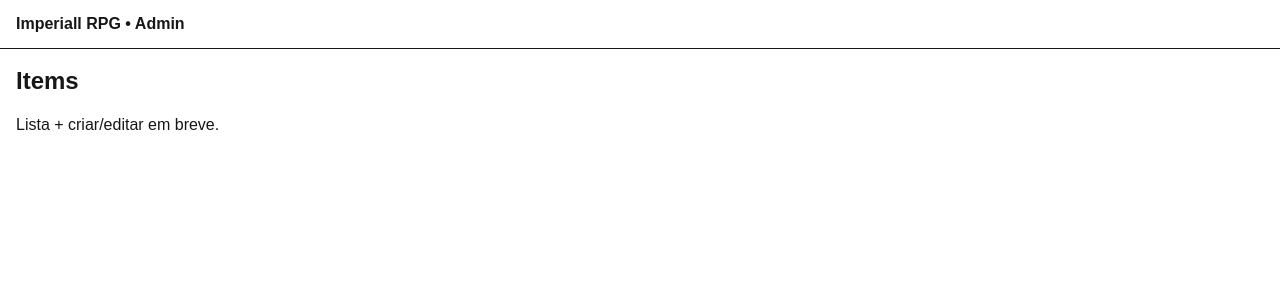
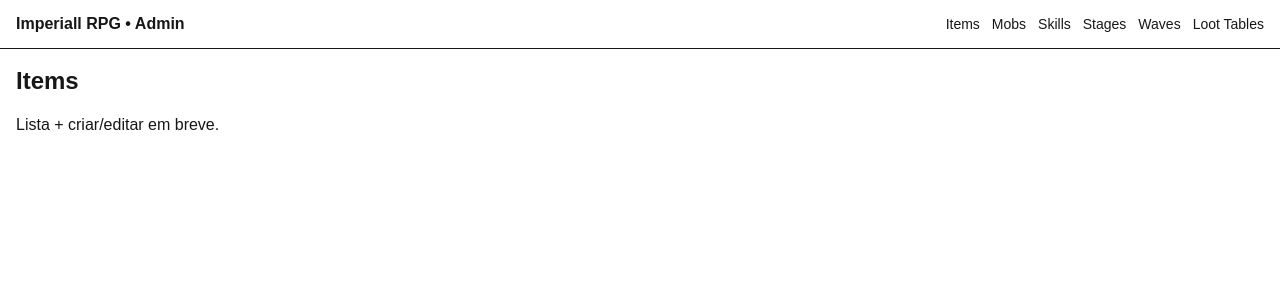
Before and after one commit to Kazenski/imperiall-rpg-admin, a Next.js app: page /items in a window 1280 px wide. Shown: the top 300 px of the page. Built offline with nearby package versions, Linux system fonts and the light colour scheme.

Commit message:
feat(admin): nav + actions stubs + layout

```diff
--- a/src/app/(admin)/layout.tsx
+++ b/src/app/(admin)/layout.tsx
@@ -1,8 +1,11 @@
+import AdminNav from '@/components/layout/admin-nav'
+
 export default function AdminLayout({ children }: { children: React.ReactNode }) {
   return (
     <div className="min-h-screen flex flex-col">
       <header className="border-b px-4 py-3 flex items-center justify-between">
         <div className="font-semibold">Imperiall RPG • Admin</div>
+        <AdminNav />
       </header>
       <main className="flex-1 p-4">{children}</main>
     </div>
--- /dev/null
+++ b/src/components/layout/admin-nav.tsx
@@ -0,0 +1,17 @@
+import Link from 'next/link'
+
+export default function AdminNav() {
+  const links = [
+    { href: '/(admin)/items', label: 'Items' },
+    { href: '/(admin)/mobs', label: 'Mobs' },
+    { href: '/(admin)/skills', label: 'Skills' },
+    { href: '/(admin)/stages', label: 'Stages' },
+    { href: '/(admin)/waves', label: 'Waves' },
+    { href: '/(admin)/loot-tables', label: 'Loot Tables' },
+  ]
+  return (
+    <nav className="flex gap-3 text-sm">
+      {links.map(l => <Link key={l.href} href={l.href} className="underline-offset-4 hover:underline">{l.label}</Link>)}
+    </nav>
+  )
+}
```
Also changed, not shown: src/lib/actions/loot-tables.ts (added), src/lib/actions/mobs.ts (added), src/lib/actions/skills.ts (added), src/lib/actions/stages.ts (added), src/lib/actions/waves.ts (added).
